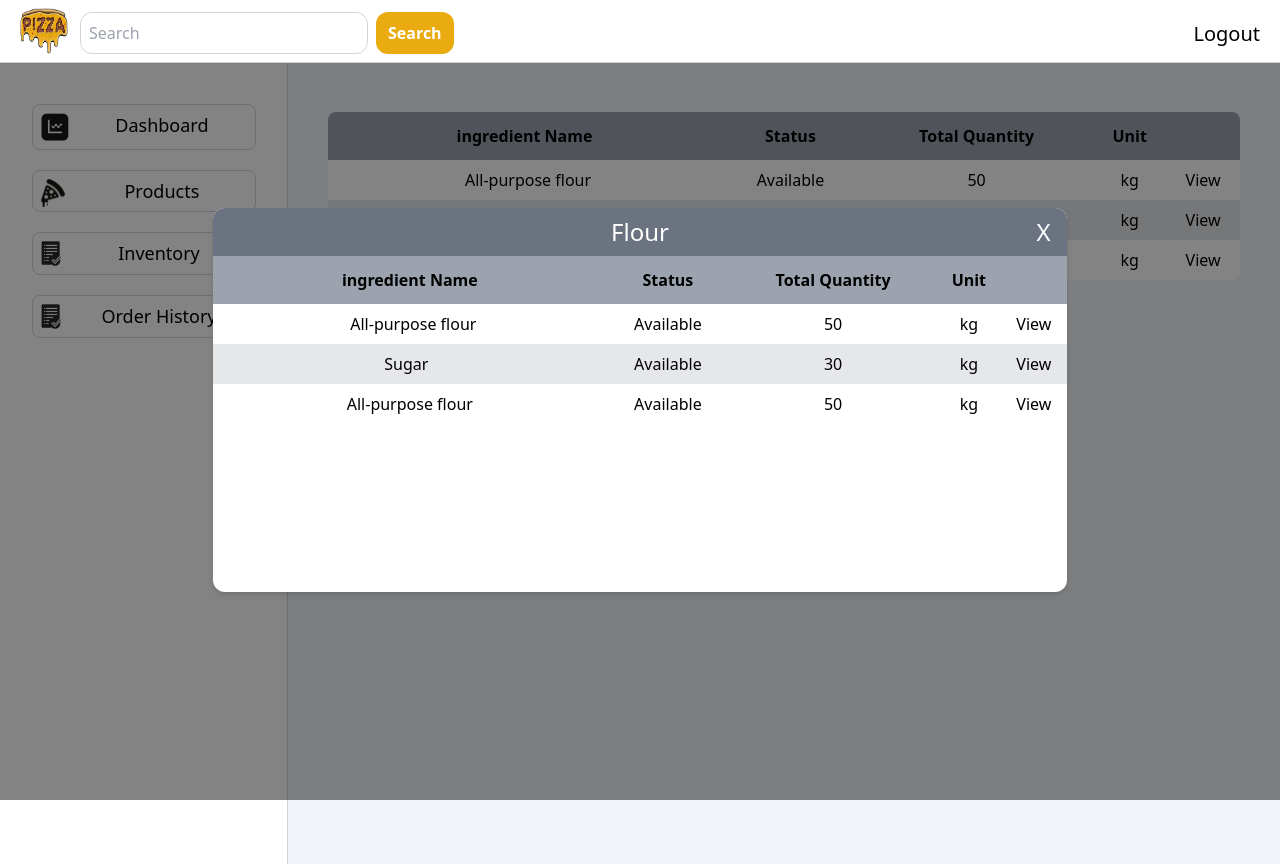
After one commit to justinzapanta/POS, a Django app: page /inventory/ in a window 1280 px wide. The commit adds this page. Run offline with Django 5.2, Linux system fonts and the light colour scheme.

Commit message:
Inventory UI

```diff
--- a/main/static/css/style.css
+++ b/main/static/css/style.css
@@ -610,6 +610,18 @@ video {
   top: 0px;
 }
 
+.top-20 {
+  top: 5rem;
+}
+
+.right-2 {
+  right: 0.5rem;
+}
+
+.top-2 {
+  top: 0.5rem;
+}
+
 .z-0 {
   z-index: 0;
 }
@@ -686,8 +702,16 @@ video {
   margin-top: 0.5rem;
 }
 
+.mt-28 {
+  margin-top: 7rem;
+}
+
 .mt-3 {
   margin-top: 0.75rem;
+}
+
+.mt-4 {
+  margin-top: 1rem;
 }
 
 .mt-5 {
@@ -822,24 +842,12 @@ video {
   width: 100vw;
 }
 
-.w-10\/12 {
-  width: 83.333333%;
+.w-96 {
+  width: 24rem;
 }
 
-.w-6\/12 {
-  width: 50%;
-}
-
-.w-5\/12 {
-  width: 41.666667%;
-}
-
-.w-7\/12 {
-  width: 58.333333%;
-}
-
-.w-64 {
-  width: 16rem;
+.w-8\/12 {
+  width: 66.666667%;
 }
 
 .max-w-full {
@@ -866,6 +874,12 @@ video {
   overflow-y: auto;
 }
 
+.truncate {
+  overflow: hidden;
+  text-overflow: ellipsis;
+  white-space: nowrap;
+}
+
 .rounded-lg {
   border-radius: 0.5rem;
 }
@@ -883,12 +897,21 @@ video {
   border-top-right-radius: 0.5rem;
 }
 
+.rounded-t-xl {
+  border-top-left-radius: 0.75rem;
+  border-top-right-radius: 0.75rem;
+}
+
 .rounded-br-md {
   border-bottom-right-radius: 0.375rem;
 }
 
 .rounded-tl-lg {
   border-top-left-radius: 0.5rem;
+}
+
+.rounded-tr-lg {
+  border-top-right-radius: 0.5rem;
 }
 
 .border {
@@ -942,9 +975,39 @@ video {
   background-color: rgb(255 255 255 / var(--tw-bg-opacity));
 }
 
-.bg-slate-950 {
+.bg-gray-100 {
   --tw-bg-opacity: 1;
-  background-color: rgb(2 6 23 / var(--tw-bg-opacity));
+  background-color: rgb(243 244 246 / var(--tw-bg-opacity));
+}
+
+.bg-gray-200 {
+  --tw-bg-opacity: 1;
+  background-color: rgb(229 231 235 / var(--tw-bg-opacity));
+}
+
+.bg-gray-400 {
+  --tw-bg-opacity: 1;
+  background-color: rgb(156 163 175 / var(--tw-bg-opacity));
+}
+
+.bg-black {
+  --tw-bg-opacity: 1;
+  background-color: rgb(0 0 0 / var(--tw-bg-opacity));
+}
+
+.bg-slate-400 {
+  --tw-bg-opacity: 1;
+  background-color: rgb(148 163 184 / var(--tw-bg-opacity));
+}
+
+.bg-gray-500 {
+  --tw-bg-opacity: 1;
+  background-color: rgb(107 114 128 / var(--tw-bg-opacity));
+}
+
+.px-10 {
+  padding-left: 2.5rem;
+  padding-right: 2.5rem;
 }
 
 .px-16 {
@@ -992,9 +1060,9 @@ video {
   padding-bottom: 1rem;
 }
 
-.px-10 {
-  padding-left: 2.5rem;
-  padding-right: 2.5rem;
+.py-3 {
+  padding-top: 0.75rem;
+  padding-bottom: 0.75rem;
 }
 
 .pl-14 {
@@ -1037,6 +1105,11 @@ video {
   text-align: end;
 }
 
+.text-2xl {
+  font-size: 1.5rem;
+  line-height: 2rem;
+}
+
 .text-5xl {
   font-size: 3rem;
   line-height: 1;
@@ -1052,23 +1125,18 @@ video {
   line-height: 1.75rem;
 }
 
-.text-2xl {
-  font-size: 1.5rem;
-  line-height: 2rem;
+.font-bold {
+  font-weight: 700;
 }
 
-.font-bold {
-  font-weight: 700;
+.text-red-400 {
+  --tw-text-opacity: 1;
+  color: rgb(248 113 113 / var(--tw-text-opacity));
 }
 
 .text-white {
   --tw-text-opacity: 1;
   color: rgb(255 255 255 / var(--tw-text-opacity));
-}
-
-.text-red-400 {
-  --tw-text-opacity: 1;
-  color: rgb(248 113 113 / var(--tw-text-opacity));
 }
 
 .shadow-lg {
--- a/main/templates/main/parts/base.html
+++ b/main/templates/main/parts/base.html
@@ -28,7 +28,9 @@
                     </form>
                 </div>
             </div>
-            <ul class="mt-5 text-xl">
+            <ul class="mt-5 text-xl flex">
+                {% block list %}
+                {% endblock %}
                 <li><a href="{% url 'logout' %}">Logout</a></li>
             </ul>
         {% endblock %}
@@ -38,7 +40,7 @@
         {% block sidebar %}
             <div class="container w-72 h-screen z-0 border-r px-8 bg-white border-r-gray-300 mt-16 pt-10">
                 <div class="container max-w-full flex justify-center mb-5">
-                    <a href=""><div class="container hover:shadow-md w-56 border border-gray-300 text-lg rounded-lg flex">
+                    <a href="{% url 'dashboard' %}"><div class="container hover:shadow-md w-56 border border-gray-300 text-lg rounded-lg flex">
                         <div class="container max-w-full flex justify-center py-1">
                             <p ><img src="{% static 'icon/dashboard-icon.png' %}" class="w-7 mt-1 ml-2 mb-1 mr-2" alt="Order History"></p>
                             <div class="container max-w-full flex justify-center">
@@ -54,6 +56,17 @@
                             <p ><img src="{% static 'icon/pizza-icon.png' %}" class="w-6 mr-3 ml-2 mt-1" alt="burger"></p>
                             <div class="container max-w-full flex justify-center">
                                 <h1 class="mt-0.5">Products</h1>
+                            </div>
+                        </div>
+                    </div></a>
+                </div>
+
+                <div class="container max-w-full flex justify-center mb-5">
+                    <a href="{% url 'inventory' %}"><div class="container hover:shadow-md w-56 border border-gray-300 text-lg rounded-lg flex">
+                        <div class="container max-w-full flex py-1">
+                            <p ><img src="{% static 'icon/history-icon.png' %}" class="w-5 ml-2 py-1 mr-2" alt="Order History"></p>
+                            <div class="container max-w-full flex justify-center">
+                                <h1 class="mt-0.5">Inventory</h1>
                             </div>
                         </div>
                     </div></a>
--- /dev/null
+++ b/main/templates/main/views/inventory.html
@@ -0,0 +1,98 @@
+{% extends 'main/parts/base.html' %}
+{% load static %}
+
+{% block link %}
+    <link rel="stylesheet" href="{% static 'css/style.css' %}">
+{% endblock %}
+
+{% block title %} Products {% endblock %}
+
+{% block body %}
+    <div class="bg-slate-100">
+{% endblock %}
+
+
+{% block content %}
+    <div class="mt-28 container max-w-full px-10">
+        <table class="container max-w-full bg-white rounded-lg">
+            <tr class="bg-gray-400 rounded-lg">
+                <th class="rounded-tl-lg py-3">ingredient Name</th>
+                <th>Status</th>
+                <th>Total Quantity</th>
+                <th>Unit</th>
+                <th class="rounded-tr-lg"></th>
+            </tr>
+            <tr class="text-center">
+                <td class="py-2 pl-2 truncate container w-96"><h1 class="truncate w-96">All-purpose flour</h1></td>
+                <td>Available</td>
+                <td>50</td>
+                <td>kg</td>
+                <td><button>View</button></td>
+            </tr>
+
+            <tr class="text-center bg-gray-200">
+                <td class="py-2 truncate container w-96"><h1 class="truncate w-96">Sugar</h1></td>
+                <td>Available</td>
+                <td>30</td>
+                <td>kg</td>
+                <td><button>View</button></td>
+            </tr>
+            <tr class="text-center">
+                <td class="py-2">All-purpose flour</td>
+                <td>Available</td>
+                <td>50</td>
+                <td>kg</td>
+                <td><button>View</button></td>
+            </tr>
+        </table>
+    </div>
+
+    <div class="absolute container max-w-full h-screen flex flex-col justify-center" style="background-color: rgba(0, 0, 0, 0.486);">
+        <div class="container max-w-full flex justify-center">
+            <div class="w-8/12 h-96 bg-white rounded-xl shadow-md">
+                <div class="bg-gray-500 py-2 rounded-t-xl relative">
+                    <h1 class="text-white text-2xl text-center ">Flour</h1>
+                    <a href="#" class="absolute right-4 top-2 text-2xl text-white">X</a>
+                </div>
+
+                <table class="container max-w-full bg-white">
+                    <tr class="bg-gray-400">
+                        <th class="py-3">ingredient Name</th>
+                        <th>Status</th>
+                        <th>Total Quantity</th>
+                        <th>Unit</th>
+                        <th class=""></th>
+                    </tr>
+                    <tr class="text-center">
+                        <td class="py-2 pl-2 truncate container w-96"><h1 class="truncate w-96">All-purpose flour</h1></td>
+                        <td>Available</td>
+                        <td>50</td>
+                        <td>kg</td>
+                        <td><button>View</button></td>
+                    </tr>
+
+                    <tr class="text-center bg-gray-200">
+                        <td class="py-2 truncate container w-96"><h1 class="truncate w-96">Sugar</h1></td>
+                        <td>Available</td>
+                        <td>30</td>
+                        <td>kg</td>
+                        <td><button>View</button></td>
+                    </tr>
+                    <tr class="text-center">
+                        <td class="py-2">All-purpose flour</td>
+                        <td>Available</td>
+                        <td>50</td>
+                        <td>kg</td>
+                        <td><button>View</button></td>
+                    </tr>
+                </table>
+            </div>
+        </div>
+    </div>
+{% endblock %}
+
+{% block script %}
+    <script>
+
+    </script>
+{% endblock %}
--- a/main/urls.py
+++ b/main/urls.py
@@ -8,6 +8,7 @@ from django.conf.urls.static import static
 urlpatterns = [
     path('', views.dashboard, name=('dashboard')),
     path('products/<str:category>/', views.products, name=('products')),
+    path('inventory/', views.inventory, name="inventory"),
 
     #Auth
     path('login/', views.login_view, name=('login')),
--- a/main/views.py
+++ b/main/views.py
@@ -23,10 +23,14 @@ def dashboard(request):
         return render(request, 'main/views/dashboard.html', data)
     return redirect('login')
 
+
 def products(request, category):
     if request.user.is_authenticated:
         categories = Products.objects.values('product_category').distinct()
-        products = Products.objects.filter(product_category=str(category).title())
+        products = Products.objects.filter(
+                product_category=str(category).title(),
+                product_quantity__gt=0,
+            )
 
         data = {
                 'categories' : categories,
@@ -58,3 +62,7 @@ def login_view(request):
 def logout_view(request):
     logout(request)
     return redirect('login')
+
+
+def inventory(request):
+    return render(request, 'main/views/inventory.html')
```
Also changed, not shown: other parts of main/static/css/style.css (+39 -24 lines), main/models.py (+20 -3 lines), main/templates/main/views/products.html (+7 -0 lines), db.sqlite3, main/migrations/0013_alter_products_product_price.py (added), main/migrations/0014_alter_invoice_invoice_total_price_and_more.py (added), main/migrations/0015_ingredients.py (added), main/migrations/0016_products_ingredients.py (added), main/migrations/0017_products_product_quantity.py (added), main/migrations/0018_orders_order_item_quantity.py (added), media/main/static/product-img/strawberry.png (added).
